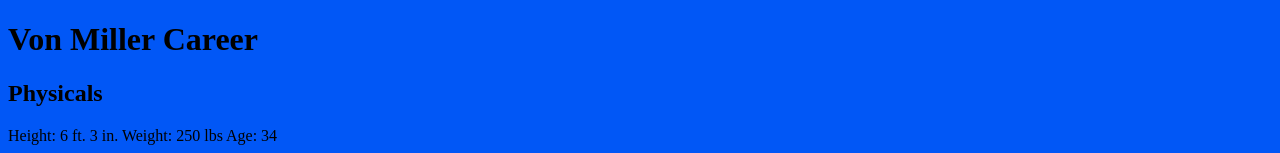
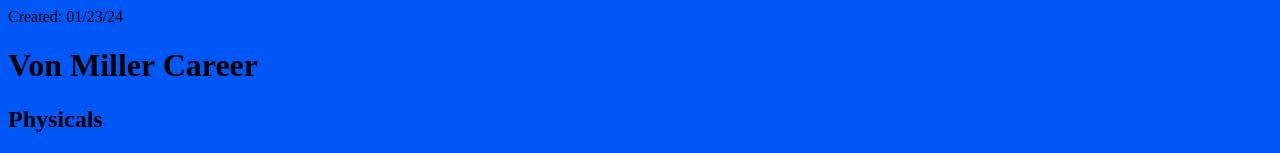
Before and after one commit to cse204-2024/02-personal-biography-SamirKhare, a plain HTML site: page index.html in a window 1280 px wide. Shown: the top 153 px of the page. Drawn offline with Linux system fonts and the light colour scheme.

Commit message:
Changed Header content

```diff
--- a/index.html
+++ b/index.html
@@ -10,10 +10,11 @@ body {background-color:rgb(1, 87, 246)}
 </head>
 <body>
 <header>
-    <h1>
-    Von Miller Career
-    </h1>
+Created: 01/23/24
 </header>
+<h1>
+Von Miller Career
+</h1>
 <h2>
 <strong>Physicals</strong>
 </h2>
```
